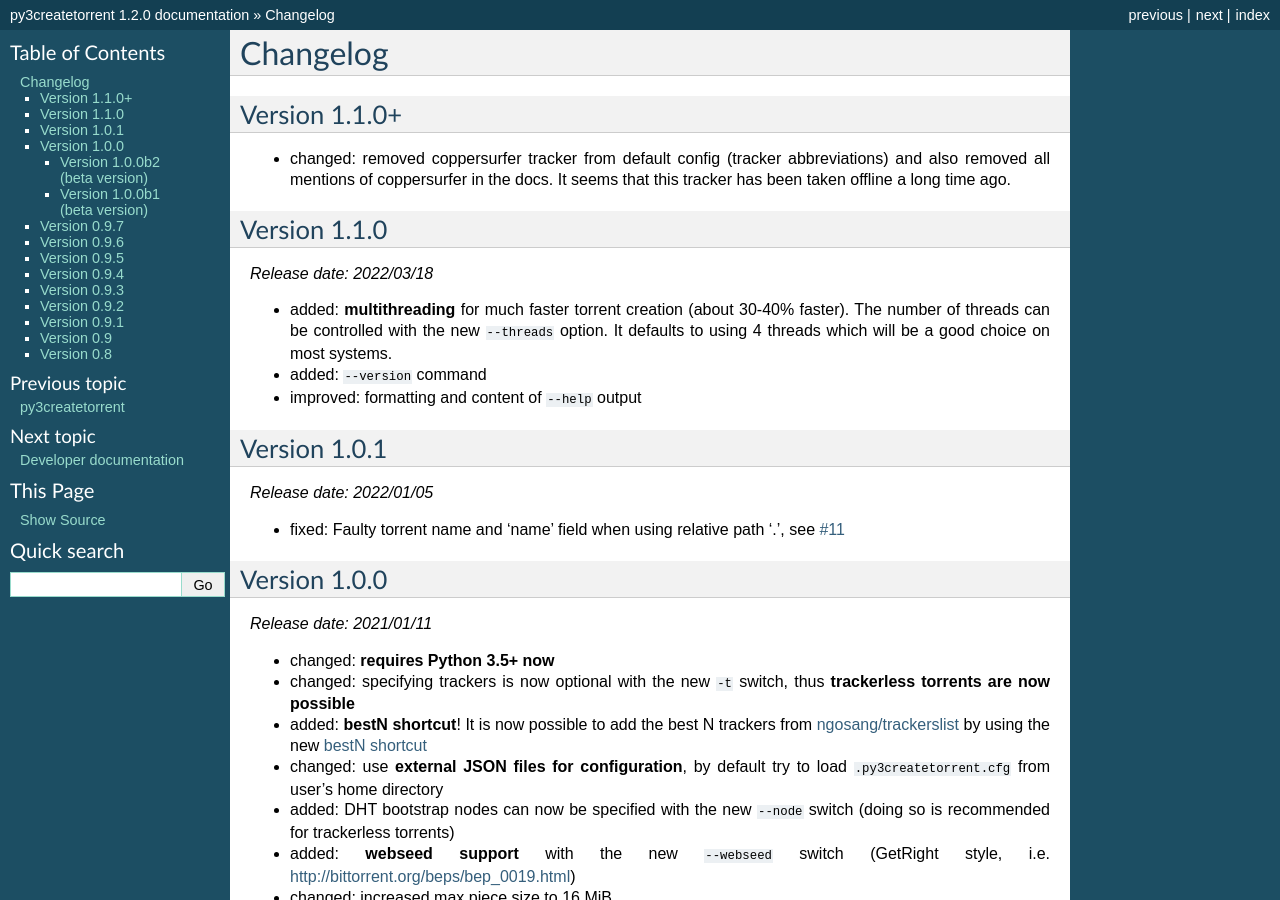
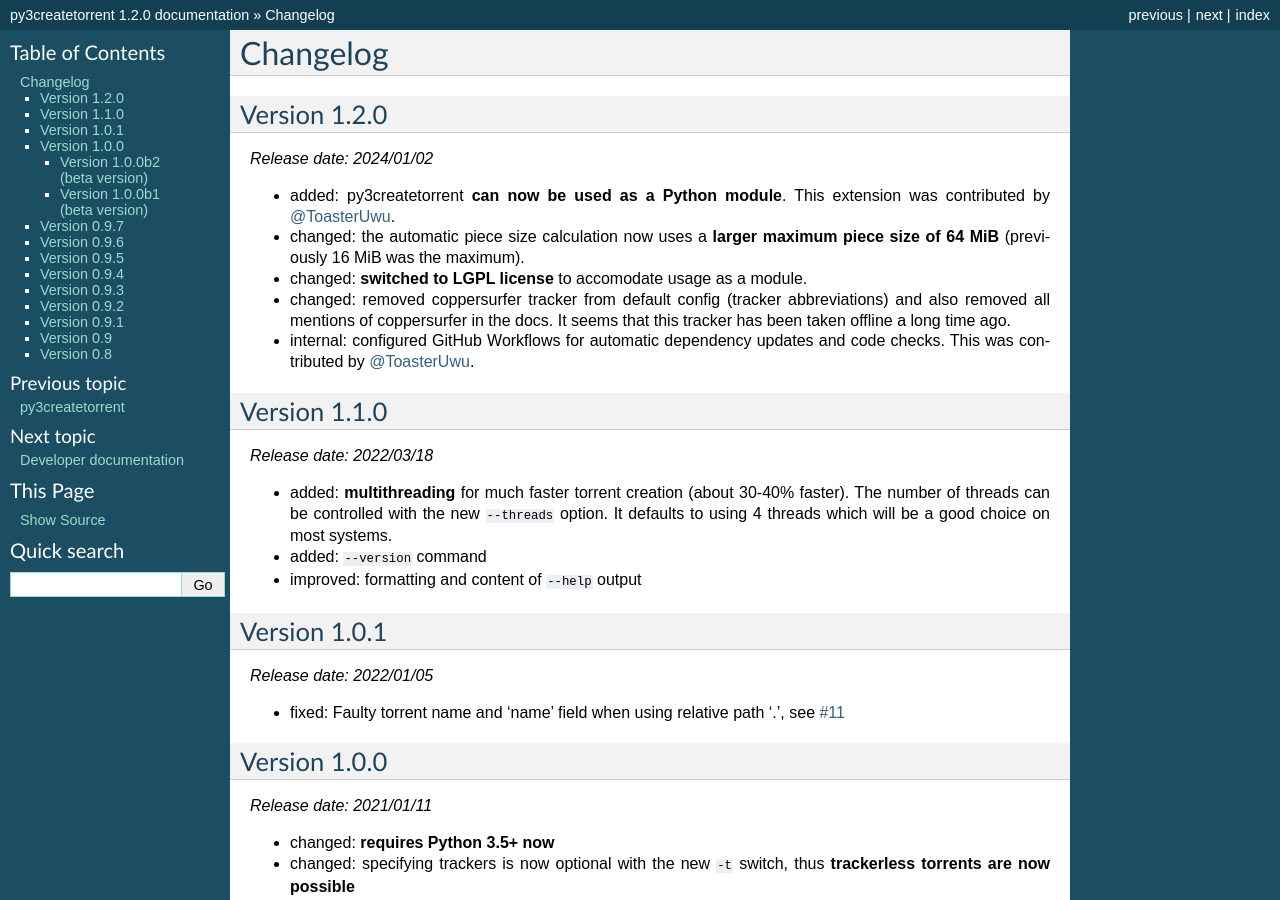
Before and after one commit to rsnitsch/py3createtorrent, a Sphinx documentation site: the page built from docs/source/changelog.rst, in a window 1280 px wide and 900 px high. Built offline with Sphinx 7.4.7, drawn with Linux system fonts in a browser that asks for light colours.

Commit message:
Update changelog

```diff
--- a/docs/source/changelog.rst
+++ b/docs/source/changelog.rst
@@ -1,11 +1,18 @@
 Changelog
 =========
 
-Version 1.1.0+
---------------
+Version 1.2.0
+-------------
 
+*Release date: 2024/01/02*
+
+* added: py3createtorrent **can now be used as a Python module**. This extension was contributed by `@ToasterUwu <https://github.com/ToasterUwU>`_.
+* changed: the automatic piece size calculation now uses a **larger maximum piece size of 64 MiB** (previously 16 MiB was the maximum).
+* changed: **switched to LGPL license** to accomodate usage as a module.
 * changed: removed coppersurfer tracker from default config (tracker abbreviations) and also removed all mentions of coppersurfer in the docs. It seems
   that this tracker has been taken offline a long time ago.
+* internal: configured GitHub Workflows for automatic dependency updates and code checks. This was contributed by
+  `@ToasterUwu <https://github.com/ToasterUwU>`_.
 
 Version 1.1.0
 -------------
```
